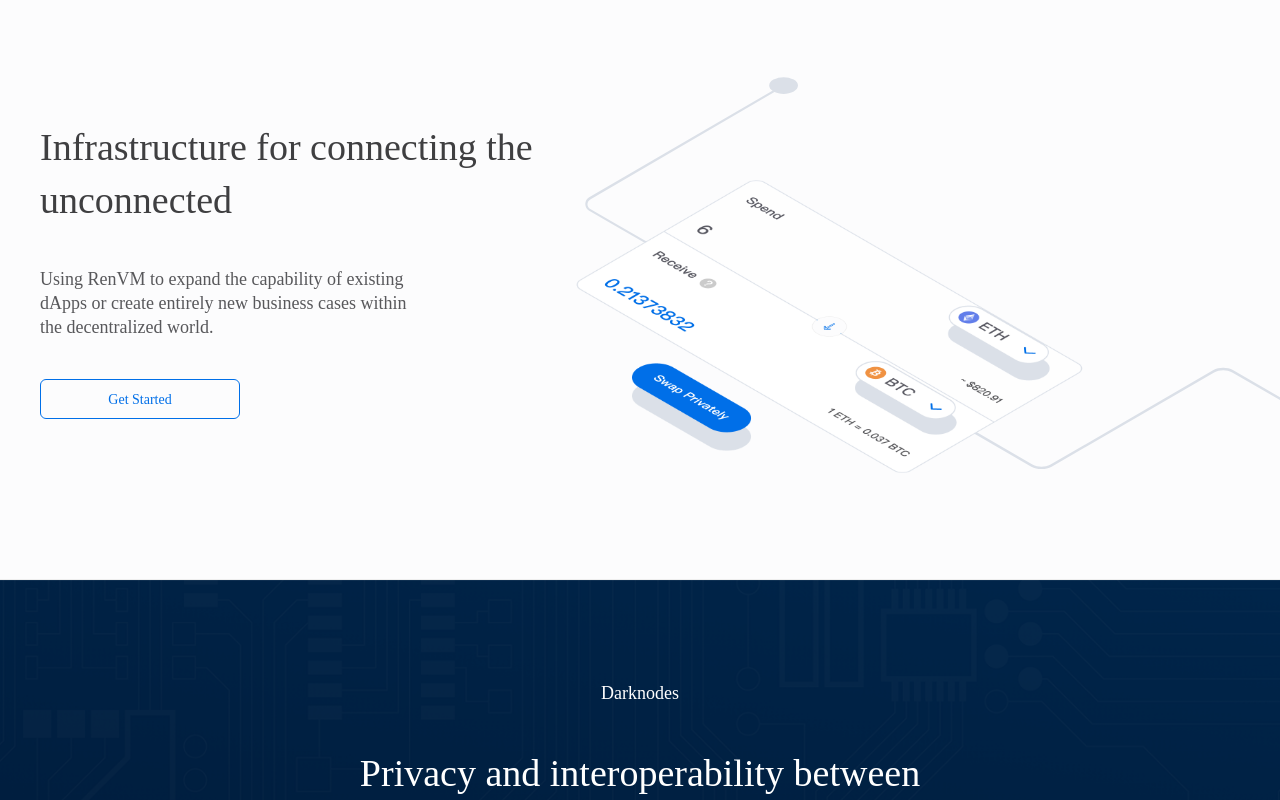
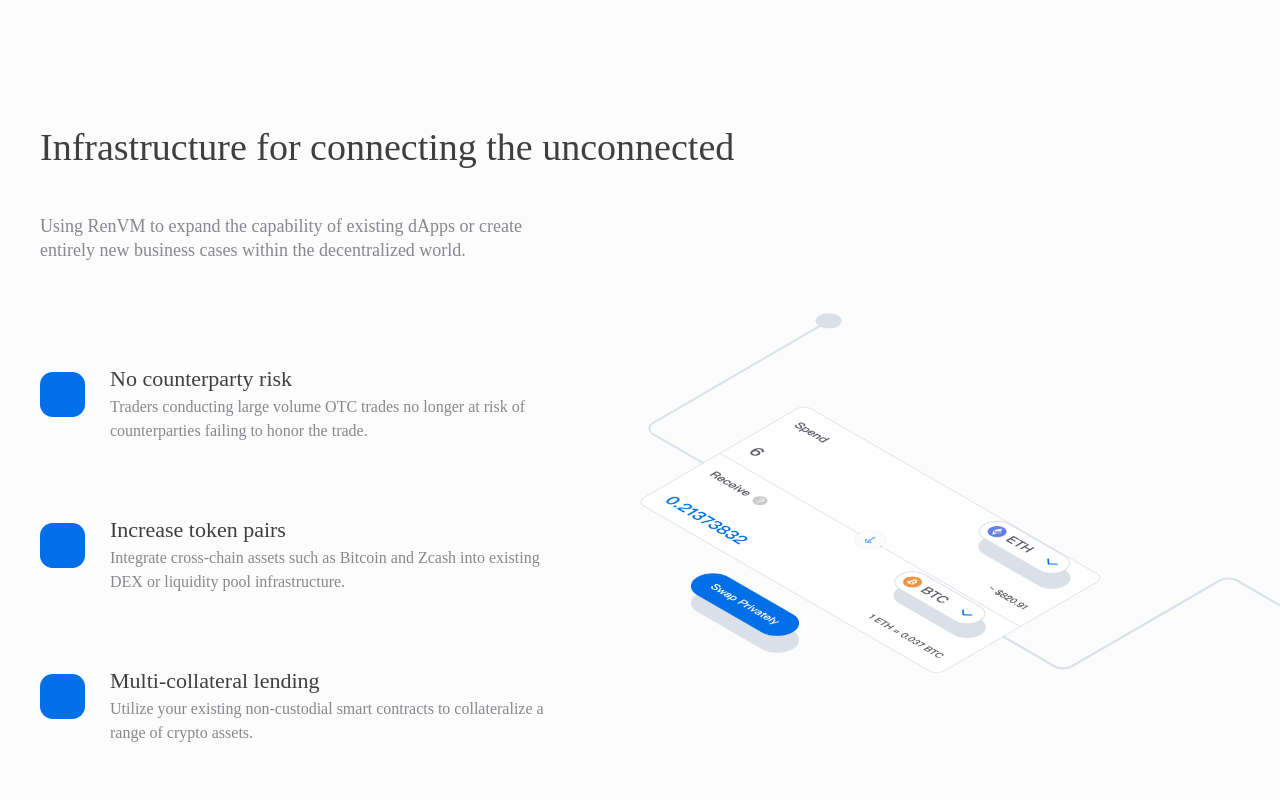
Before and after one commit to KadenZipfel/renproject.io, a React (Create React App) app: page / in a window 1280 px wide. Shown: the part 1500-2300 px from the top of the page. Built offline with nearby package versions, Linux system fonts and the light colour scheme; no server answers; a web font is replaced by a local one.

Commit message:
Add infrastructure list

```diff
--- a/src/components/HomePage.tsx
+++ b/src/components/HomePage.tsx
@@ -22,6 +22,7 @@
     public render(): JSX.Element {
         const questionsIcon = require("../styles/images/icons/more-questions-icon.svg");
         const helpIcon = require("../styles/images/icons/looking-for-help-icon.svg");
+        const featuretteIcon = require("../styles/images/blue-square-icon.svg");
         // const techStackImage = require("../styles/images/illustration-tech-stack-2.svg");
         // const codeImage = require("../styles/images/icons/rp-icon-code.svg");
         // const codeImageHover = require("../styles/images/icons/rp-icon-code-hvr.svg");
@@ -51,6 +52,29 @@
                             <div className="section--content">
                                 <ContentBlock subtitle="Infrastructure for connecting the unconnected">
                                     <p>Using RenVM to expand the capability of existing dApps or create entirely new business cases within the decentralized world.</p>
+                                    <div className="infrastructure--list">
+                                        <div className="infrastructure--list--item">
+                                            <img src={featuretteIcon} />
+                                            <div>
+                                                <h2>No counterparty risk</h2>
+                                                <p>Traders conducting large volume OTC trades no longer at risk of counterparties failing to honor the trade.</p>
+                                            </div>
+                                        </div>
+                                        <div className="infrastructure--list--item">
+                                            <img src={featuretteIcon} />
+                                            <div>
+                                                <h2>Increase token pairs</h2>
+                                                <p>Integrate cross-chain assets such as Bitcoin and Zcash into existing DEX or liquidity pool infrastructure.</p>
+                                            </div>
+                                        </div>
+                                        <div className="infrastructure--list--item">
+                                            <img src={featuretteIcon} />
+                                            <div>
+                                                <h2>Multi-collateral lending</h2>
+                                                <p>Utilize your existing non-custodial smart contracts to collateralize a range of crypto assets.</p>
+                                            </div>
+                                        </div>
+                                    </div>
                                     <div className="content--buttons">
                                         <ExternalLink className="featured--button secondary" href="">Get Started</ExternalLink>
                                     </div>
--- a/src/styles/_home.scss
+++ b/src/styles/_home.scss
@@ -152,7 +152,7 @@
             position: absolute;
             top: 0;
             right: 0;
-            width: 55%;
+            width: 50%;
             height: 100%;
         }
     }
@@ -169,7 +169,7 @@
         background-color: white;
     }
     .section--content {
-        @include col-md-5();
+        @include col-md-7();
     }
     .section--logos {
         @include col-md-5();
@@ -192,6 +192,43 @@
     .section--logos > div + div {
         @media(min-width: $min-xl) {
             margin-top: 6rem;
+        }
+    }
+    .content--body {
+        p {
+            color: #87888C;
+        }
+    }
+    .infrastructure--list {
+        margin-top: 5rem;
+        margin-bottom: 5rem;
+        @media(min-width: $min-lg) {
+            margin-top: 10rem;
+        }
+
+        .infrastructure--list--item {
+            @include flex();
+            align-items: start;
+            margin-bottom: 2rem;
+
+            @media(min-width: $min-lg) {
+                margin-bottom: 7rem;
+            }
+
+            h2 {
+                font-size: 2.2rem;
+            }
+
+            p {
+                color: #87888C;
+                font-size: 1.6rem;
+            }
+
+            img {
+                width: 4.5rem;
+                margin-top: 1rem;
+                margin-right: 2.5rem;
+            }
         }
     }
 }
```
